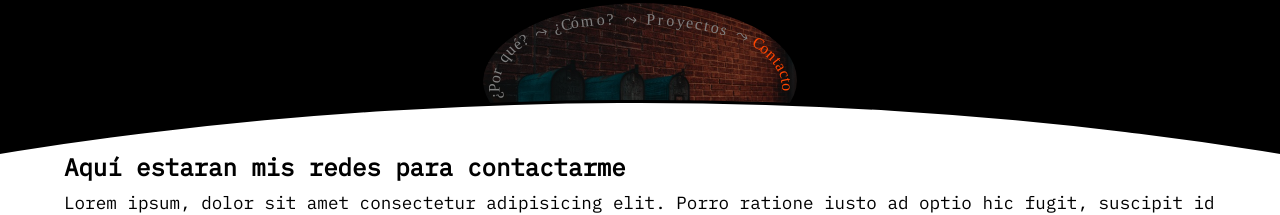
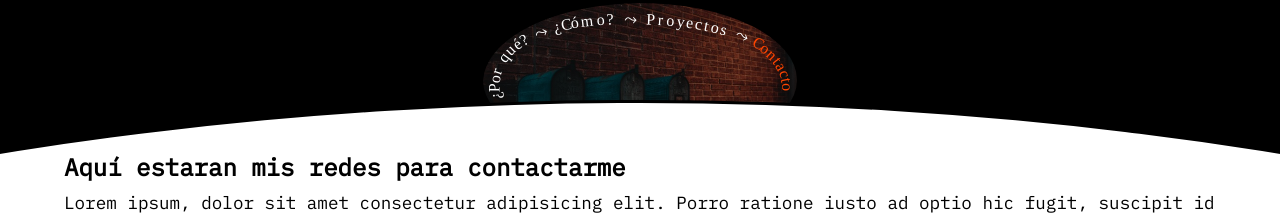
Before and after one commit to HTTPS-FranAguirre/portfolio, a plain HTML site: page contacto.html in a window 1280 px wide. Shown: the top 215 px of the page. Drawn offline with Linux system fonts and the light colour scheme.

Commit message:
Mejorando visibilidad de letras curvadas

```diff
--- a/como-lo-hago.css
+++ b/como-lo-hago.css
@@ -159,7 +159,7 @@ p:last-child, img:last-child {
     width: 320px;
     height: 161px;
     font: normal 16px/1 ultra;
-    color: gray;
+    color: white;
 }
 
 [class*='warp__'] {
--- a/contacto.css
+++ b/contacto.css
@@ -118,7 +118,7 @@ p:last-child, img:last-child {
     width: 320px;
     height: 161px;
     font: normal 16px/1 ultra;
-    color: gray;
+    color: white;
 }
 
 [class*='warp__'] {
--- a/proyectos.css
+++ b/proyectos.css
@@ -148,7 +148,7 @@ p:last-child, img:last-child {
     width: 320px;
     height: 161px;
     font: normal 16px/1 ultra;
-    color: gray;
+    color: white;
 }
 
 [class*='warp__'] {
--- a/quien-soy.css
+++ b/quien-soy.css
@@ -118,7 +118,7 @@ p:last-child, img:last-child {
     width: 320px;
     height: 161px;
     font: normal 16px/1 ultra;
-    color: gray;
+    color: white;
 }
 
 [class*='warp__'] {
```
